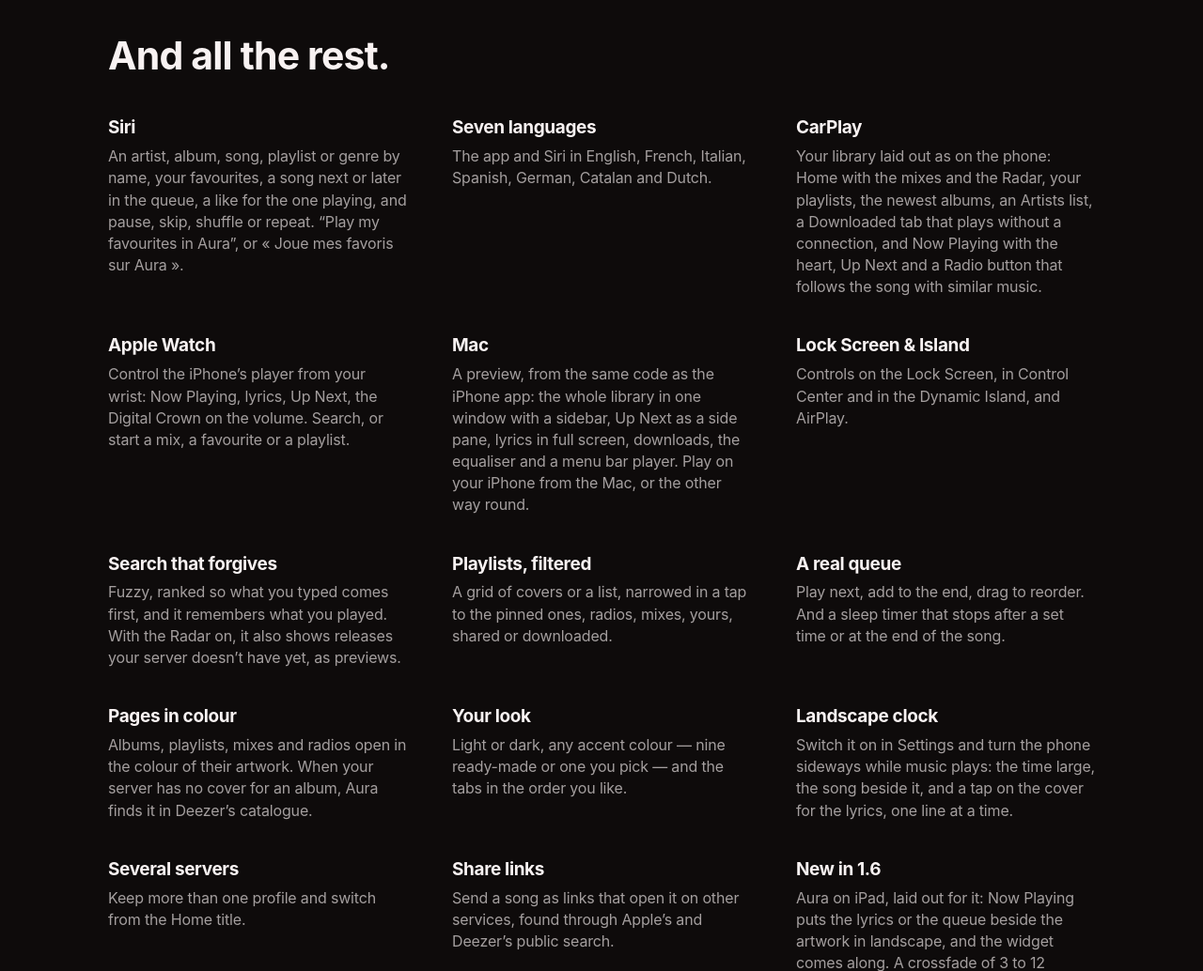
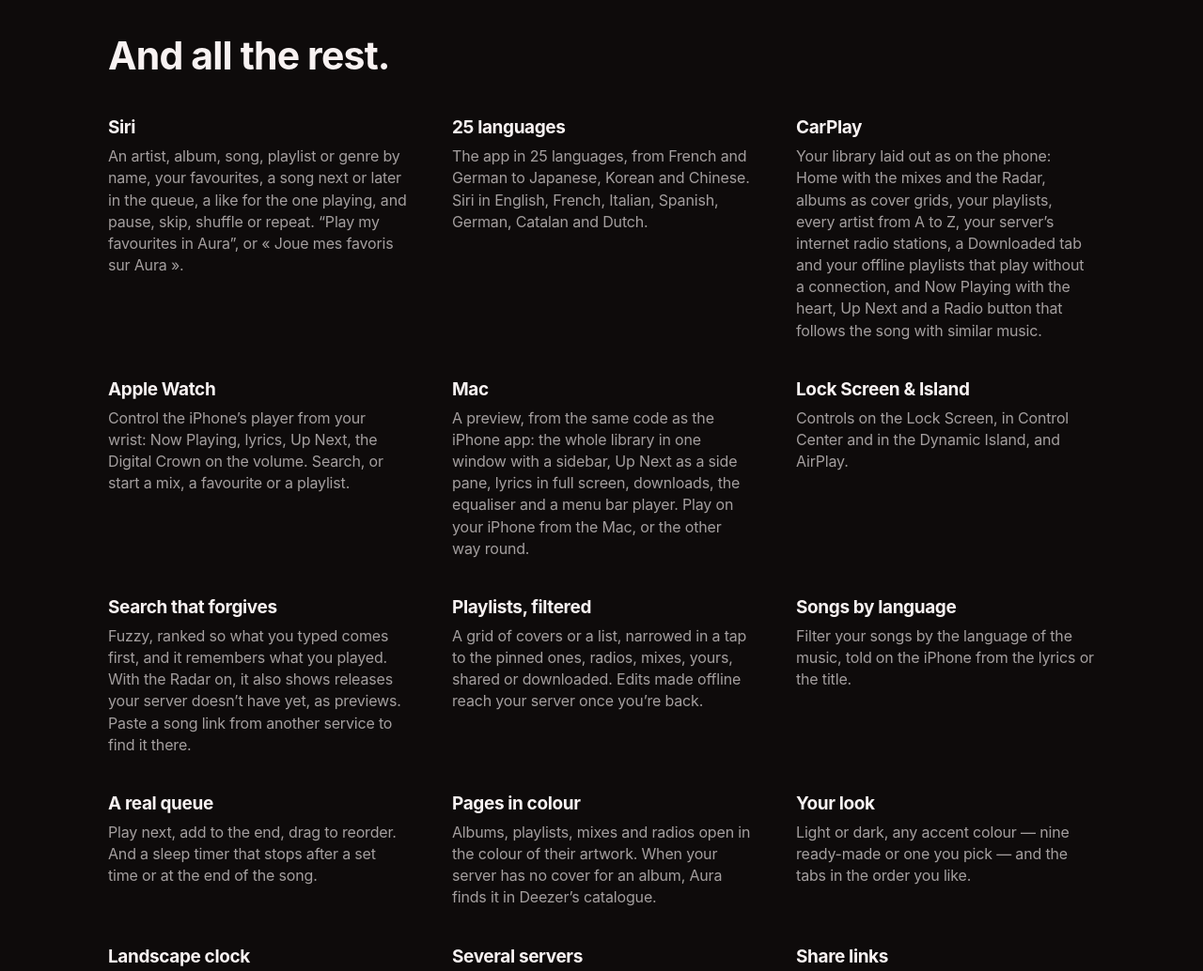
Before and after one commit to adrbn/aura-site, a plain HTML site: page index.html in a window 1280 px wide. Shown: the part 3100-4134 px from the top of the page at 94% size. Drawn offline with Linux system fonts and the light colour scheme; a script that the page names is missing.

Commit message:
content: carplay grids, a to z artists, radio stations and offline playlists, songs by language, pasted links in search, offline playlist edits, and 25 app languages

```diff
--- a/index.html
+++ b/index.html
@@ -238,13 +238,14 @@
     <h2 class="h2 also-title reveal" id="also-title">And all the rest.</h2>
     <ul class="also reveal">
       <li><b>Siri</b><span>An artist, album, song, playlist or genre by name, your favourites, a song next or later in the queue, a like for the one playing, and pause, skip, shuffle or repeat. “Play my favourites in Aura”, or «&nbsp;Joue mes favoris sur Aura&nbsp;».</span></li>
-      <li><b>Seven languages</b><span>The app and Siri in English, French, Italian, Spanish, German, Catalan and Dutch.</span></li>
-      <li><b>CarPlay</b><span>Your library laid out as on the phone: Home with the mixes and the Radar, your playlists, the newest albums, an Artists list, a Downloaded tab that plays without a connection, and Now Playing with the heart, Up Next and a Radio button that follows the song with similar music.</span></li>
+      <li><b>25 languages</b><span>The app in 25 languages, from French and German to Japanese, Korean and Chinese. Siri in English, French, Italian, Spanish, German, Catalan and Dutch.</span></li>
+      <li><b>CarPlay</b><span>Your library laid out as on the phone: Home with the mixes and the Radar, albums as cover grids, your playlists, every artist from A to Z, your server’s internet radio stations, a Downloaded tab and your offline playlists that play without a connection, and Now Playing with the heart, Up Next and a Radio button that follows the song with similar music.</span></li>
       <li><b>Apple Watch</b><span>Control the iPhone’s player from your wrist: Now Playing, lyrics, Up Next, the Digital Crown on the volume. Search, or start a mix, a favourite or a playlist.</span></li>
       <li><b>Mac</b><span>A preview, from the same code as the iPhone app: the whole library in one window with a sidebar, Up Next as a side pane, lyrics in full screen, downloads, the equaliser and a menu bar player. Play on your iPhone from the Mac, or the other way round.</span></li>
       <li><b>Lock Screen &amp; Island</b><span>Controls on the Lock Screen, in Control Center and in the Dynamic Island, and AirPlay.</span></li>
-      <li><b>Search that forgives</b><span>Fuzzy, ranked so what you typed comes first, and it remembers what you played. With the Radar on, it also shows releases your server doesn’t have yet, as previews.</span></li>
-      <li><b>Playlists, filtered</b><span>A grid of covers or a list, narrowed in a tap to the pinned ones, radios, mixes, yours, shared or downloaded.</span></li>
+      <li><b>Search that forgives</b><span>Fuzzy, ranked so what you typed comes first, and it remembers what you played. With the Radar on, it also shows releases your server doesn’t have yet, as previews. Paste a song link from another service to find it there.</span></li>
+      <li><b>Playlists, filtered</b><span>A grid of covers or a list, narrowed in a tap to the pinned ones, radios, mixes, yours, shared or downloaded. Edits made offline reach your server once you’re back.</span></li>
+      <li><b>Songs by language</b><span>Filter your songs by the language of the music, told on the iPhone from the lyrics or the title.</span></li>
       <li><b>A real queue</b><span>Play next, add to the end, drag to reorder. And a sleep timer that stops after a set time or at the end of the song.</span></li>
       <li><b>Pages in colour</b><span>Albums, playlists, mixes and radios open in the colour of their artwork. When your server has no cover for an album, Aura finds it in Deezer’s catalogue.</span></li>
       <li><b>Your look</b><span>Light or dark, any accent colour — nine ready-made or one you pick — and the tabs in the order you like.</span></li>
```
